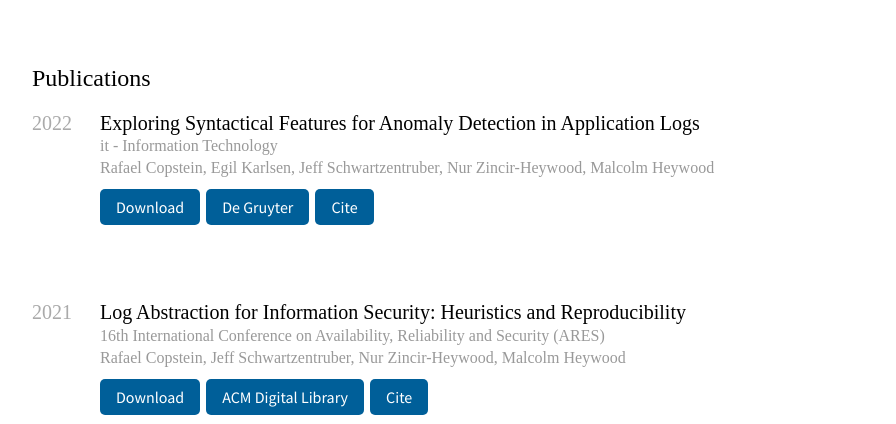
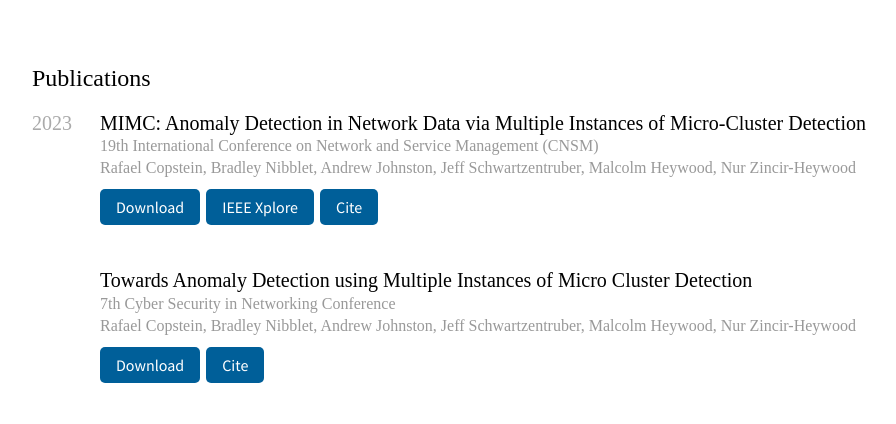
Before and after one commit to rcopstein/rcopstein.github.io, a plain HTML site: page index.html in a window 1280 px wide. Shown: the part 460-884 px from the top of the page, without its empty margins (144-1040 px from the left). Drawn offline with Linux system fonts and the light colour scheme; a web font is replaced by a local one.

Commit message:
Added latest publications

```diff
--- a/index.html
+++ b/index.html
@@ -109,18 +109,90 @@
       <div class="publications">
         <h2>Publications</h2>
         <div class="entries">
+          <!-- 2023 -->
+          <div class="entry">
+            <div class="year">2023</div>
+            <div class="title">
+              MIMC: Anomaly Detection in Network Data via Multiple Instances of
+              Micro-Cluster Detection
+            </div>
+            <div class="venue">
+              19th International Conference on Network and Service Management
+              (CNSM)
+            </div>
+            <div class="authors">
+              Rafael&nbsp;Copstein, Bradley&nbsp;Nibblet, Andrew&nbsp;Johnston,
+              Jeff&nbsp;Schwartzentruber, Malcolm&nbsp;Heywood,
+              Nur&nbsp;Zincir-Heywood
+            </div>
+            <div class="links">
+              <a
+                target="_blank"
+                href="/etc/publications/[PAPER] MIMC - Anomaly Detection in Network Data via Multiple Instances of Micro-Cluster Detection.pdf"
+                >Download</a
+              >
+              <a
+                target="_blank"
+                href="https://ieeexplore.ieee.org/document/10327864"
+                >IEEE Xplore</a
+              >
+              <a class="cite" href="" onclick="onCitationClick(event)">Cite</a>
+            </div>
+            <div class="citation citation-bibtex">
+              @inproceedings{copstein2023anomalyDetection, author={Copstein,
+              Rafael and Niblett, Bradley and Johnston, Andrew and
+              Schwartzentruber, Jeff and Heywood, Malcolm and Zincir-Heywood,
+              Nur}, booktitle={2023 19th International Conference on Network and
+              Service Management (CNSM)}, title={MIMC: Anomaly Detection in
+              Network Data via Multiple Instances of Micro-Cluster Detection},
+              year={2023}, volume={}, number={}, pages={1-7},
+              doi={10.23919/CNSM59352.2023.10327864}}
+            </div>
+          </div>
+
+          <div class="entry">
+            <div class="year hide">2023</div>
+            <div class="title">
+              Towards Anomaly Detection using Multiple Instances of Micro
+              Cluster Detection
+            </div>
+            <div class="venue">7th Cyber Security in Networking Conference</div>
+            <div class="authors">
+              Rafael&nbsp;Copstein, Bradley&nbsp;Nibblet, Andrew&nbsp;Johnston,
+              Jeff&nbsp;Schwartzentruber, Malcolm&nbsp;Heywood,
+              Nur&nbsp;Zincir-Heywood
+            </div>
+            <div class="links">
+              <a
+                target="_blank"
+                href="/etc/publications/[PAPER] Towards Anomaly Detection using Multiple Instances of Micro Cluster Detection.pdf"
+                >Download</a
+              >
+              <a class="cite" href="" onclick="onCitationClick(event)">Cite</a>
+            </div>
+            <div class="citation citation-bibtex">
+              @inproceedings{copstein2023towardsAnomaly, author = {Rafael
+              Copstein and Bradley Nibblet and Andrew Johnston and Jeff
+              Schwartzentruber and Malcolm Heywood and Nur Zincir-Heywood},
+              title = {Towards Anomaly Detection using Multiple Instances of
+              Micro Cluster Detection}, year = {2023}, publisher = {IEEE} }
+            </div>
+          </div>
+
+          <div class="spacer"></div>
+
           <!-- 2022 -->
           <div class="entry">
             <div class="year">2022</div>
             <div class="title">
-              Exploring Syntactical Features for Anomaly Detection in Application Logs
+              Exploring Syntactical Features for Anomaly Detection in
+              Application Logs
             </div>
-            <div class="venue">
-              it - Information Technology
-            </div>
+            <div class="venue">it - Information Technology</div>
             <div class="authors">
-              Rafael&nbsp;Copstein, Egil&nbsp;Karlsen, Jeff&nbsp;Schwartzentruber,
-              Nur&nbsp;Zincir-Heywood, Malcolm&nbsp;Heywood
+              Rafael&nbsp;Copstein, Egil&nbsp;Karlsen,
+              Jeff&nbsp;Schwartzentruber, Nur&nbsp;Zincir-Heywood,
+              Malcolm&nbsp;Heywood
             </div>
             <div class="links">
               <a
@@ -136,12 +208,14 @@
               <a class="cite" href="" onclick="onCitationClick(event)">Cite</a>
             </div>
             <div class="citation citation-bibtex">
-              @article{copstein2022syntacticalFeatures,
-              author = {Rafael Copstein and Egil Karlsen and Jeff Schwartzentruber and Nur Zincir-Heywood and Malcolm Heywood},
-              doi = {doi:10.1515/itit-2021-0064}, url = {https://doi.org/10.1515/itit-2021-0064},
-              title = {Exploring syntactical features for anomaly detection in application logs},
-              journal = {it - Information Technology}, number = {1-2}, volume = {64}, year = {2022},
-              pages = {15--27} }
+              @article{copstein2022syntacticalFeatures, author = {Rafael
+              Copstein and Egil Karlsen and Jeff Schwartzentruber and Nur
+              Zincir-Heywood and Malcolm Heywood}, doi =
+              {doi:10.1515/itit-2021-0064}, url =
+              {https://doi.org/10.1515/itit-2021-0064}, title = {Exploring
+              syntactical features for anomaly detection in application logs},
+              journal = {it - Information Technology}, number = {1-2}, volume =
+              {64}, year = {2022}, pages = {15--27} }
             </div>
           </div>
 
@@ -364,7 +438,7 @@
 
     <!-- Footer -->
     <div class="footer">
-      Last Updated in April 2022<br />
+      Last Updated in December 2023<br />
       Halifax, NS - Canada
     </div>
 
```
Also changed, not shown: 2 other files.
